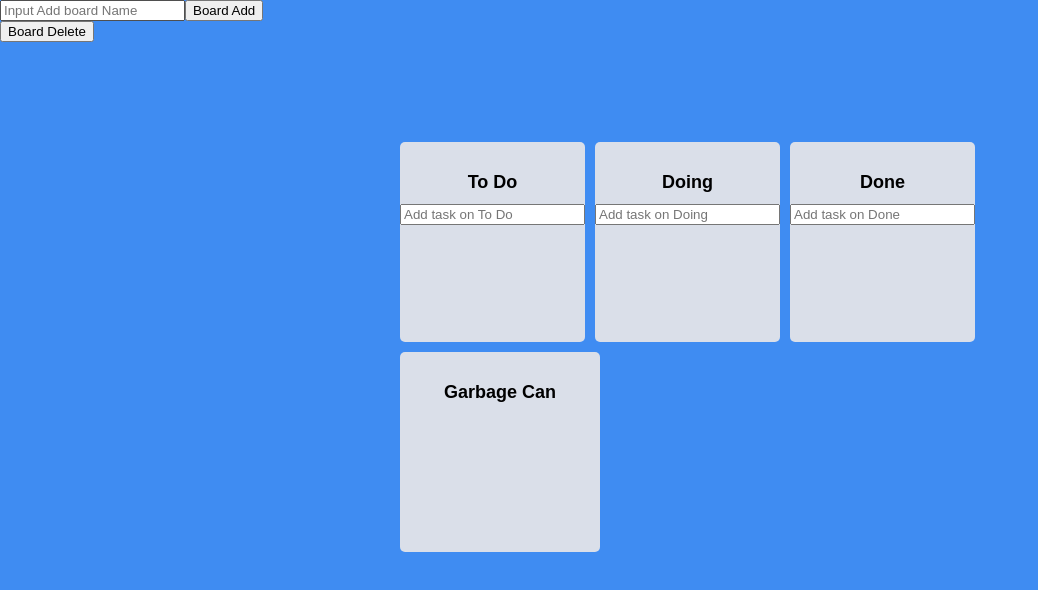
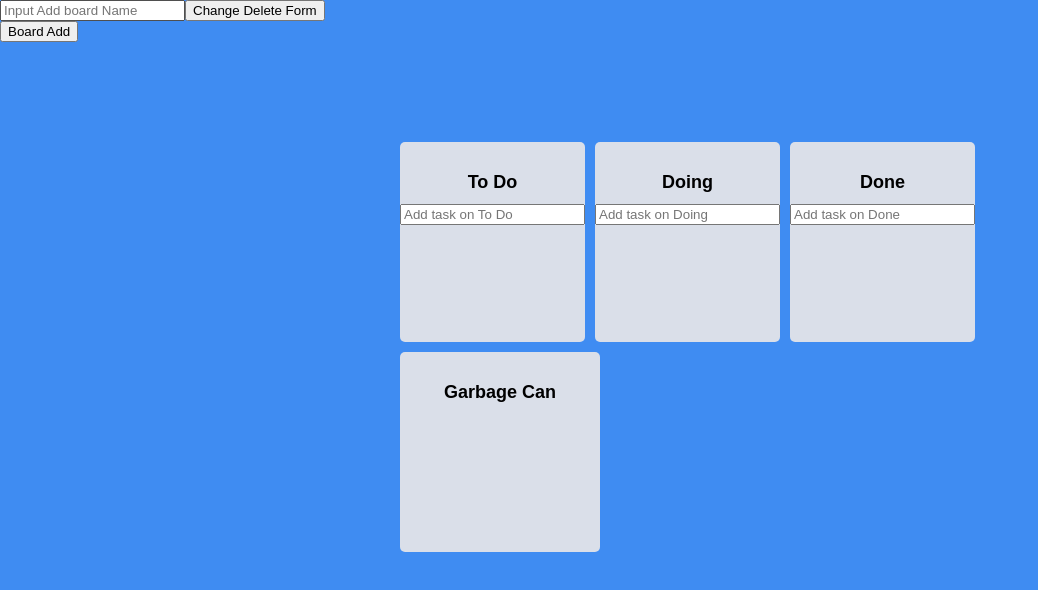
Before and after one commit to Eluwing/pratice_animation_app, a React (Create React App) app: page / in a window 1280 px wide. Shown: the top 590 px of the page, without its empty margins (0-1038 px from the left). Built offline with nearby package versions, Linux system fonts and the light colour scheme.

Commit message:
[Feature] Add Form that ADD/DELETE

```diff
--- a/src/Components/BoardController.tsx
+++ b/src/Components/BoardController.tsx
@@ -1,37 +1,87 @@
-import React from "react";
+import React, { HtmlHTMLAttributes, useState } from "react";
 import { useForm } from "react-hook-form";
 import { useSetRecoilState } from "recoil";
 import styled from "styled-components";
+import { isPropertySignature } from "typescript";
 import { toDoState } from "../atoms";
+
+const ADD_FORM_NAME = "Add";
+const DELETE_FORM_NAME = "Delete"
+
+interface IBoardControllerForm {
+    targetBoardName: string;
+};
 
 const Form = styled.form`
 `;
 
-const handleBoardDelete = () =>{
-    console.log("Board Delete!");
+const BoardController = () => {
+    const setToDos = useSetRecoilState(toDoState);
+    const { register, setValue, handleSubmit } = useForm<IBoardControllerForm>();
+    const [isDeleteVisible, setIsDeleteVisible] = useState(false);
+    const [formStatus, setFormStatus] = useState<string>(ADD_FORM_NAME);
 
-}
+    const onBoardController = ({ targetBoardName }: IBoardControllerForm) => {
+        console.log({formStatus});
+        if(formStatus === ADD_FORM_NAME){
+            //Add taget Key in toDo Array
+            setToDos((allOldBoards) => {
+                return {
+                    ...allOldBoards,
+                    [targetBoardName]: [],
+                }
+            });
+        }
+        else if(formStatus === DELETE_FORM_NAME){
+            console.log("Delete button");
+            //Delete taget Key in toDo Array
+            setToDos((allOldBoards) => {
+                return {
+                    ...allOldBoards,
+                    [targetBoardName]: [],
+                }
+            });
+        }
+        return;
 
-const BoardController = () =>{
-    const setToDos = useSetRecoilState(toDoState);
-    const { register, setValue, handleSubmit } = useForm();
-
-    const onBoardAdd = ({addBoardName}:any) =>{
-        setToDos((allOldBoards)=>{
-            return{
-                ...allOldBoards,
-                [addBoardName]:[],
-            }
-        })
     };
 
-    return(
+    const onButtonChange = (event: React.MouseEvent<HTMLElement>) => {
+        setIsDeleteVisible((oldDeleteVisible) => {
+            return !oldDeleteVisible;
+        })
+        setFormStatus((event.target as HTMLInputElement).name);
+    };
+
+    const DeleteForm = () => {
+        return (
+            <>
+                <button onClick={onButtonChange} type="button" name={DELETE_FORM_NAME}>Change Add Form</button>
+                <div>
+                    <button type="submit">Board Delete</button>
+                </div>
+            </>
+        );
+    };
+
+    const AddForm = () => {
+        return (
+            <>
+                <button onClick={onButtonChange} type="button" name={ADD_FORM_NAME}>Change Delete Form</button>
+                <div>
+                    <button type="submit">Board Add</button>
+                </div>
+            </>
+        );
+    };
+
+    console.log({formStatus});
+    return (
         <>
-            <Form onSubmit={handleSubmit(onBoardAdd)} >
-                <input {...register("addBoardName",{required: true})} type="text" placeholder="Input Add board Name"></input>
-                <button type="submit">Board Add</button>
+            <Form onSubmit={handleSubmit(onBoardController)}>
+                <input {...register("targetBoardName", { required: true })} type="text" placeholder="Input Add board Name"></input>
+                {isDeleteVisible ? <DeleteForm />: <AddForm />}
             </Form>
-            <button onClick={handleBoardDelete}>Board Delete</button>
         </>
     );
 };
```
